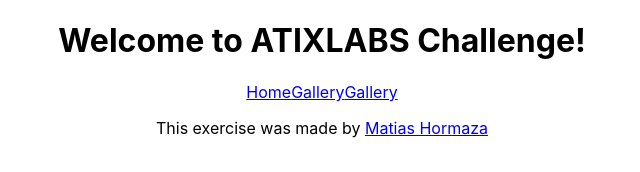
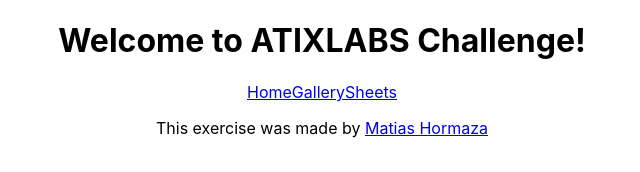
Before and after one commit to hormaza/atixlab-challenge, a JavaScript app: page / in a window 1280 px wide. Shown: the top 172 px of the page, without its empty margins (318-958 px from the left). Built offline with nearby package versions, Linux system fonts and the light colour scheme; the HTML template or start-up script is replaced by a standard one.

Commit message:
Change link label

```diff
--- a/src/App.js
+++ b/src/App.js
@@ -13,7 +13,7 @@
           <nav>
             <Link to="/home">Home</Link>
             <Link to="/images">Gallery</Link>
-            <Link to="/sheets">Gallery</Link>
+            <Link to="/sheets">Sheets</Link>
           </nav>
           <Routes>
             <Route exact path="/home" element={<Home />} />
```
